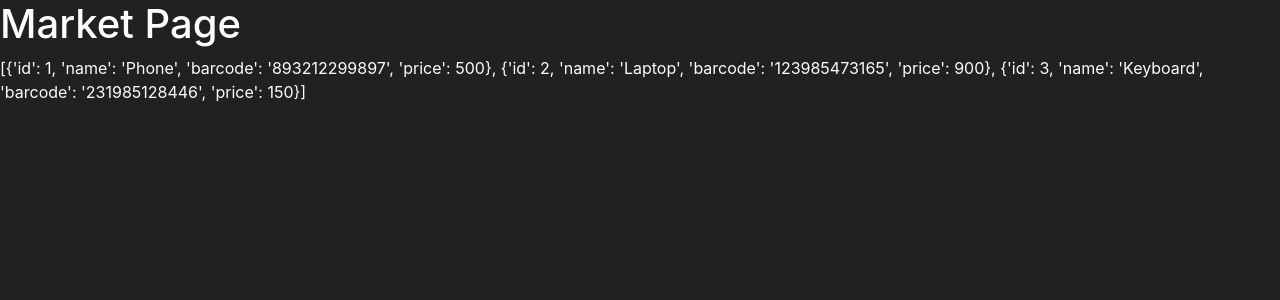
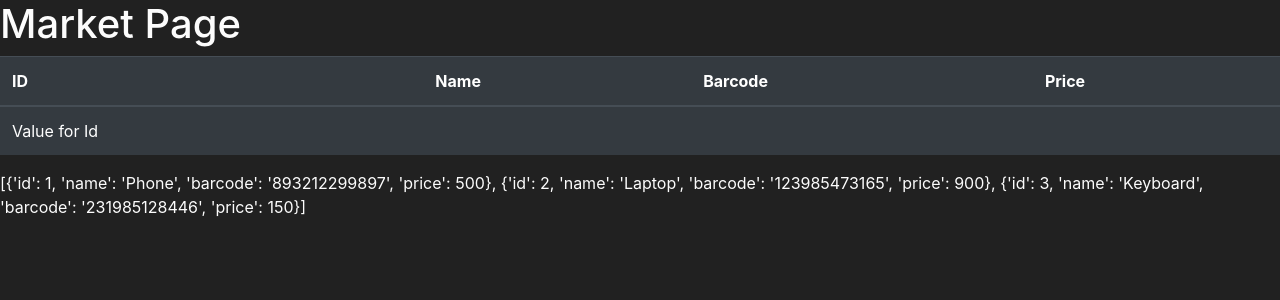
Before and after one commit to Ravinduyas/Python-Learning-Room, a Flask app: page /market in a window 1280 px wide. Shown: the part 56-356 px from the top of the page. Run offline with Flask 3, Linux system fonts and the light colour scheme.

Commit message:
"Added HTML table structure to market.html template"

```diff
--- a/Flask/Flask Market/templates/market.html
+++ b/Flask/Flask Market/templates/market.html
@@ -36,6 +36,24 @@
         </div>
     </nav>
     <h1>Market Page</h1>
+    <table class="table table-hover table-dark">
+    <thead>
+        <tr>
+            <!-- Your Columns HERE -->
+            <th scope="col">ID</th>
+            <th scope="col">Name</th>
+            <th scope="col">Barcode</th>
+            <th scope="col">Price</th>
+
+        </tr>
+    </thead>
+    <tbody>
+        <!-- Your rows inside the table HERE: -->
+            <tr>
+                <td>Value for Id</td>
+            </tr>
+    </tbody>
+    </table>
     <p>{{ items }}</p>
     <!-- Optional JavaScript; choose one of the two! -->
 
```
